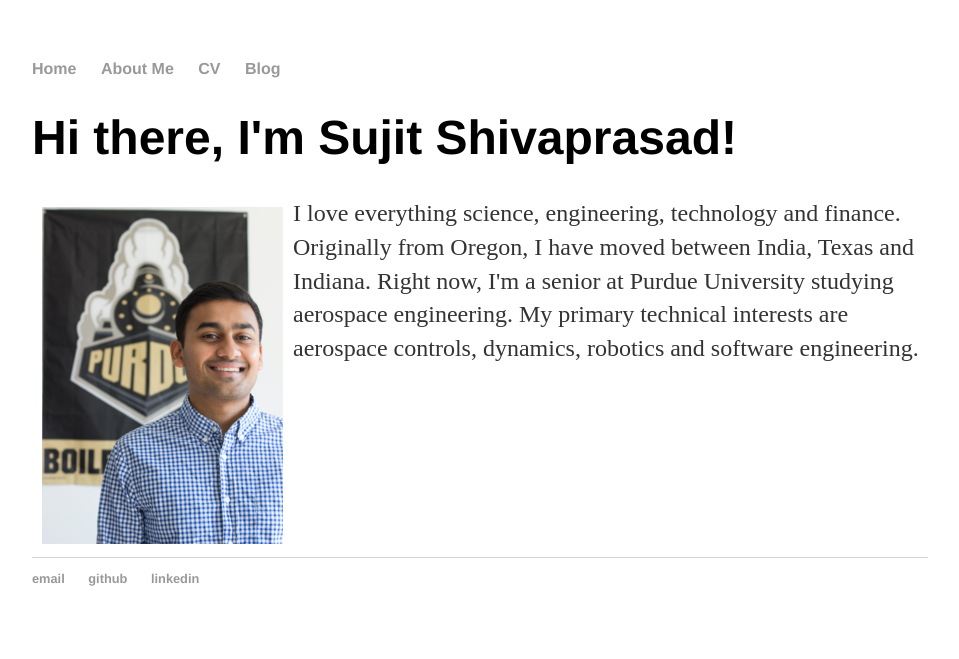
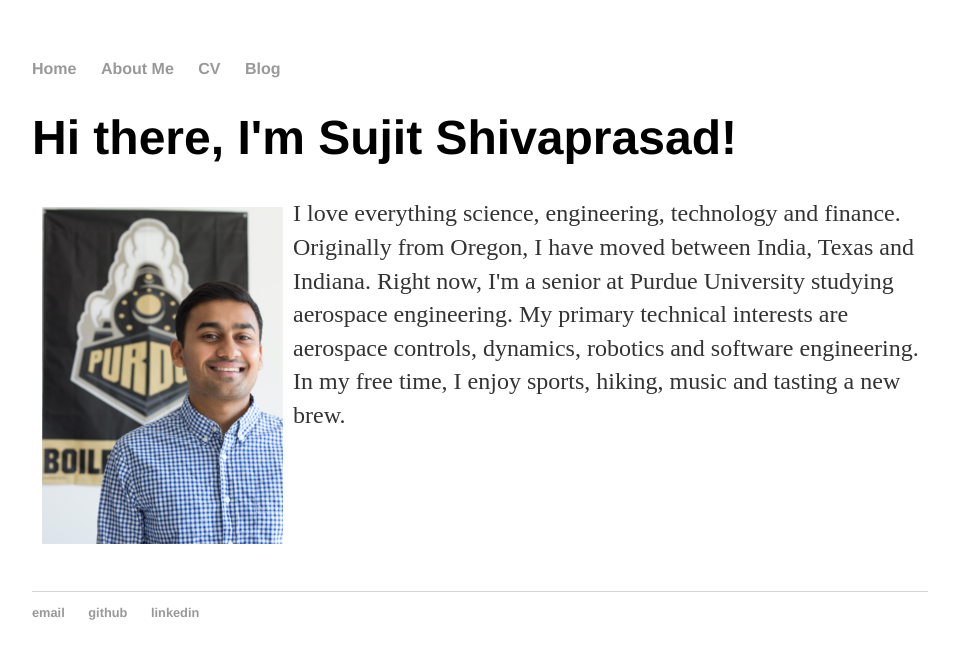
Before and after one commit to sujitshivaprasad/sujitshivaprasad.github.io, a Jekyll site: the page built from index.html, in a window 1280 px wide. Shown: the top 659 px of the page, without its empty margins (160-1119 px from the left). Built offline with Jekyll 4.4.1, drawn with Linux system fonts in a browser that asks for light colours.

Commit message:
homepage move text down

```diff
--- a/index.html
+++ b/index.html
@@ -8,6 +8,7 @@ title: Sujit Shivaprasad, Aerospace Engineer
 	I love everything science, engineering, technology and finance.
 	Originally from Oregon, I have moved between India, Texas and Indiana. Right now, I'm a senior at Purdue University studying aerospace engineering. My primary technical interests are aerospace controls, dynamics, robotics and software engineering.
 	<br>
+	In my free time, I enjoy sports, hiking, music and tasting a new brew.
 	<br>
 	<br>
 	<br>
```
